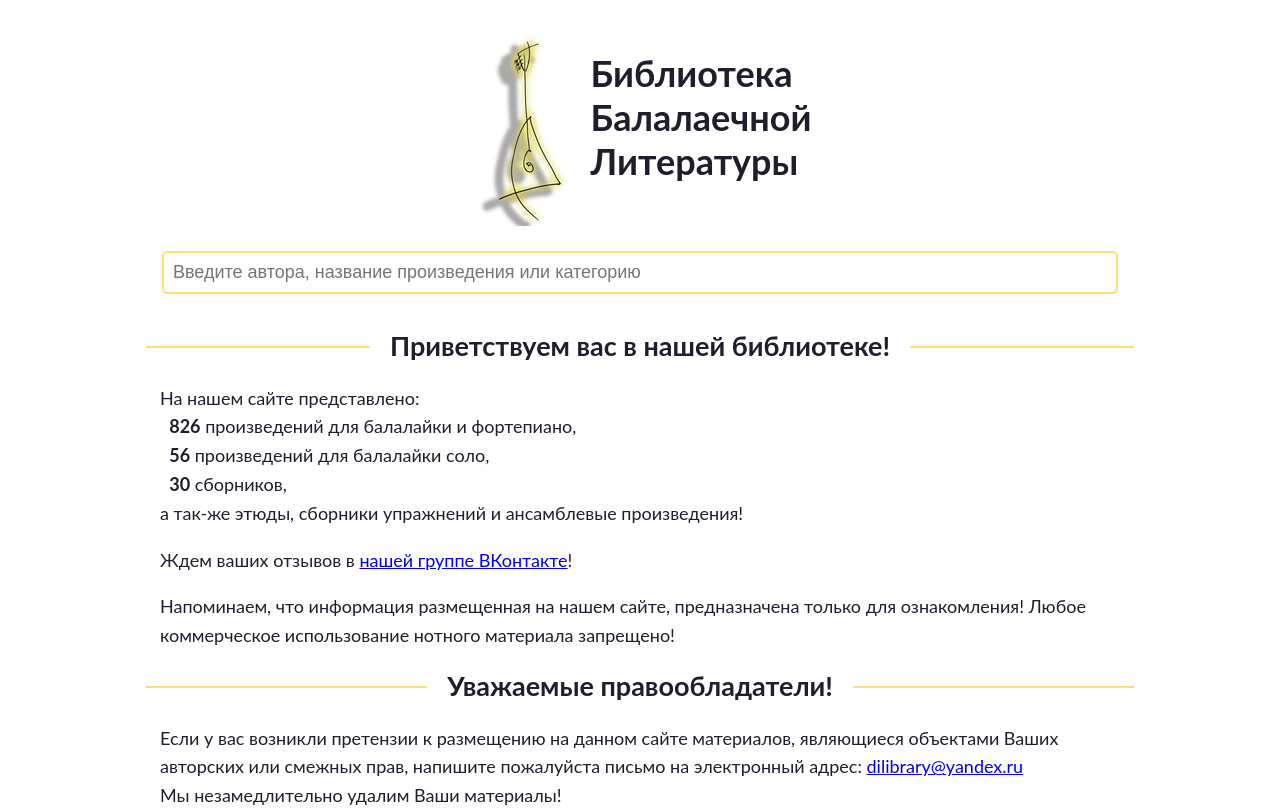
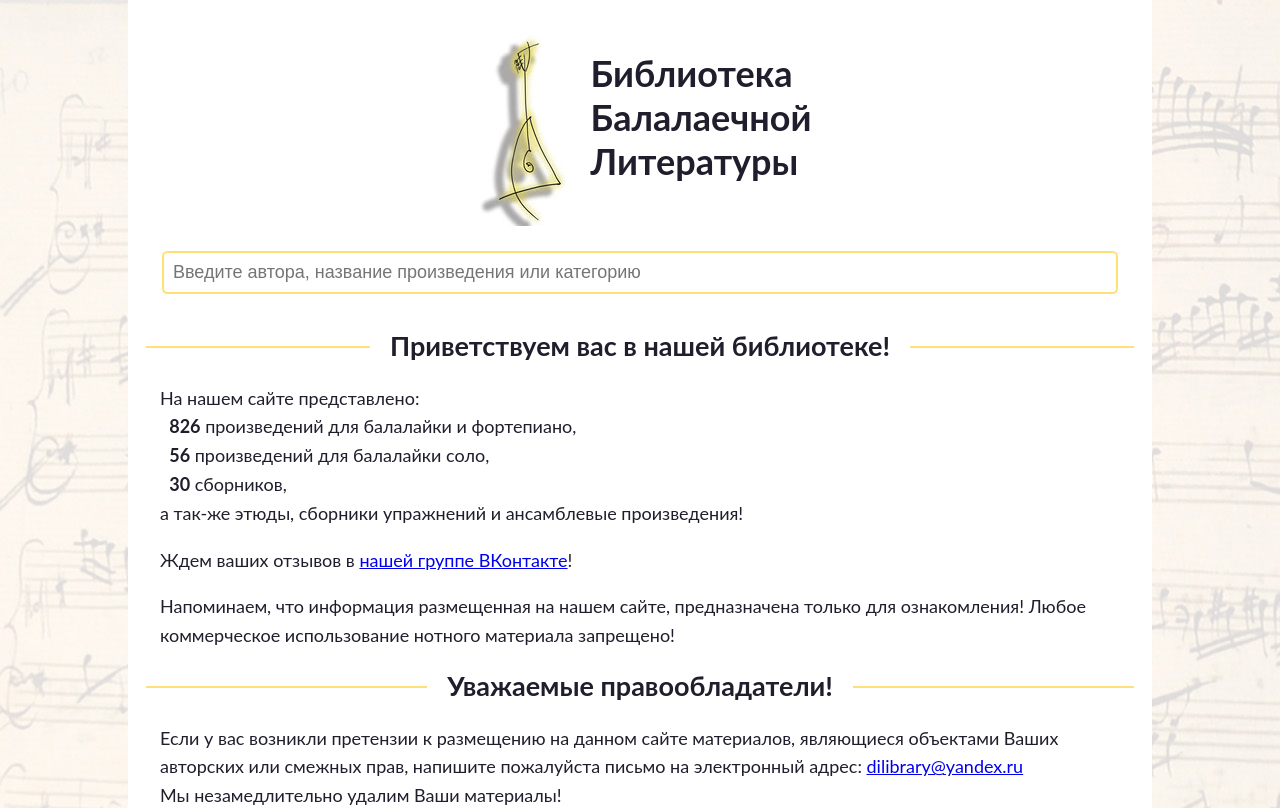
Before and after one commit to Blobson/dilibrary, a React (Create React App) app: page / in a window 1280 px wide. Shown: the top 808 px of the page. Built offline with nearby package versions, Linux system fonts and the light colour scheme.

Commit message:
Add background

```diff
--- a/package.json
+++ b/package.json
@@ -15,7 +15,7 @@
     "styled-components": "^6.1.13"
   },
   "scripts": {
-    "start": "WATCHPACK_POLLING=true react-scripts start",
+    "start": "react-scripts start",
     "build": "react-scripts build",
     "eject": "react-scripts eject"
   },
--- a/src/components/App.js
+++ b/src/components/App.js
@@ -16,6 +16,7 @@ const Wrap = styled.div`
   display: flex;
   flex-flow: column;
   align-items: stretch;
+  background: #fff;
 `
 
 const Content = styled.div`
--- a/src/style/index.scss
+++ b/src/style/index.scss
@@ -9,7 +9,8 @@ body {
   font-size: 18px;
   -webkit-font-smoothing: antialiased;
   -moz-osx-font-smoothing: grayscale;
-  color: #201e2c
+  color: #201e2c;
+  background: url("background.jpg");
 }
 
 input::-webkit-outer-spin-button,
```
Also changed, not shown: src/style/background.jpg (added).
